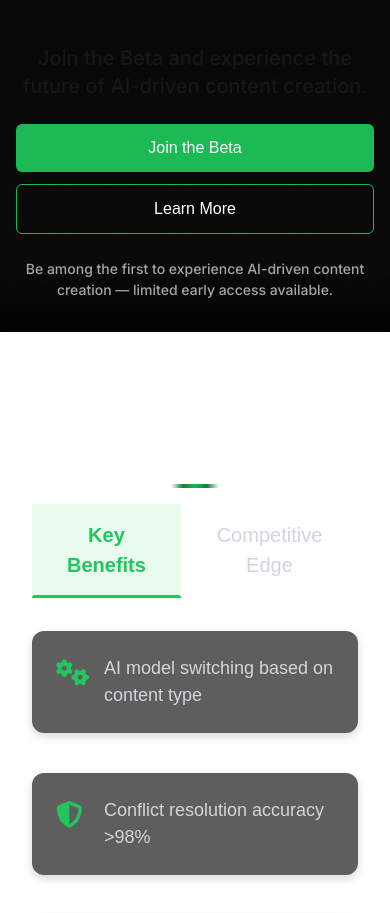
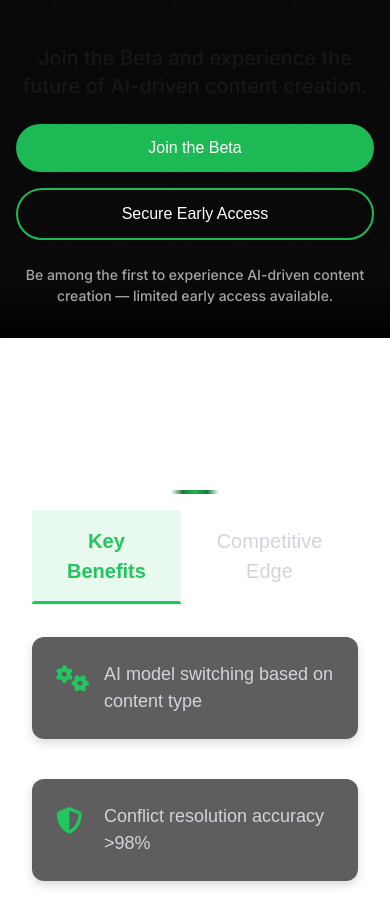
Before and after one commit to jschibelli/snyaplyai-landing, a Next.js app: page / in a window 390 px wide. Shown: the part 2080-2993 px from the top of the page. Built offline with nearby package versions, Linux system fonts and the light colour scheme.

Commit message:
Enhance LeadersSection with animations; integrate CTAButton for improved call-to-action; update layout for better user engagement and responsiveness

```diff
--- a/app/components/LeadersSection.tsx
+++ b/app/components/LeadersSection.tsx
@@ -1,4 +1,7 @@
+"use client";
 import React from 'react';
+import { motion } from 'framer-motion';
+import { CTAButton } from './CTAButton';
 
 const LeadersSection = () => {
   return (
@@ -22,59 +25,98 @@ const LeadersSection = () => {
       </div>
 
       <div className="container mx-auto px-4 max-w-7xl relative z-10">
-        {/* Section Title */}
-        <h2 className="text-2xl md:text-3xl lg:text-4xl text-center font-bold mb-12">
+        {/* Section Title with animation */}
+        <motion.h2
+          className="text-2xl md:text-3xl lg:text-4xl text-center font-bold mb-12"
+          initial={{ opacity: 0, y: 20 }}
+          animate={{ opacity: 1, y: 0 }}
+          transition={{ duration: 0.6 }}
+        >
           Powered by Industry-Leading Technology
-        </h2>
+        </motion.h2>
 
-        {/* Three Column Layout */}
+        {/* Three Column Layout with staggered animations */}
         <div className="flex flex-col md:flex-row justify-between items-start gap-4 md:gap-8 mb-12">
           {/* Column 1 */}
-          <div className="w-full md:w-1/3 mb-8 md:mb-0 px-0 md:px-4 column">
+          <motion.div
+            className="w-full md:w-1/3 mb-8 md:mb-0 px-0 md:px-4 column"
+            initial={{ opacity: 0, y: 30 }}
+            animate={{ opacity: 1, y: 0 }}
+            transition={{ duration: 0.6, delay: 0.1 }}
+          >
             <p className="text-white text-base md:text-lg font-medium">
               <strong>OpenAI</strong> - GPT-4o provides best-in-class content generation and real-time suggestions.
             </p>
-          </div>
+          </motion.div>
 
           {/* Column 2 */}
-          <div className="w-full md:w-1/3 mb-8 md:mb-0 px-0 md:px-4 column">
+          <motion.div
+            className="w-full md:w-1/3 mb-8 md:mb-0 px-0 md:px-4 column"
+            initial={{ opacity: 0, y: 30 }}
+            animate={{ opacity: 1, y: 0 }}
+            transition={{ duration: 0.6, delay: 0.2 }}
+          >
             <p className="text-white text-base md:text-lg font-medium">
               <strong>Redis</strong> - State handling ensures fast conflict resolution and consistent multi-user state.
             </p>
-          </div>
+          </motion.div>
 
           {/* Column 3 */}
-          <div className="w-full md:w-1/3 mb-8 md:mb-0 px-0 md:px-4 column">
+          <motion.div
+            className="w-full md:w-1/3 mb-8 md:mb-0 px-0 md:px-4 column"
+            initial={{ opacity: 0, y: 30 }}
+            animate={{ opacity: 1, y: 0 }}
+            transition={{ duration: 0.6, delay: 0.3 }}
+          >
             <p className="text-white text-base md:text-lg font-medium">
               <strong>Claude 3.7</strong> - Delivers nuanced, context-aware AI generation with adaptive responses.
             </p>
-          </div>
+          </motion.div>
         </div>
 
-        {/* CTA Section */}
-        <div className="text-center mb-6">
+        {/* CTA Section with animations */}
+        <motion.div
+          className="text-center mb-6"
+          initial={{ opacity: 0, y: 30 }}
+          animate={{ opacity: 1, y: 0 }}
+          transition={{ duration: 0.6, delay: 0.4 }}
+        >
           <p className="text-xl md:text-2xl mb-6 cta-text">
             Join the Beta and experience the future of AI-driven content creation.
           </p>
 
-          <div className="flex flex-col sm:flex-row justify-center gap-4 cta-buttons">
-            <button
-              className="text-white text-base cta-button-primary"
-            >
-              Join the Beta
-            </button>
-            <button
-              className="text-white text-base cta-button-secondary"
-            >
-              Learn More
-            </button>
-          </div>
-        </div>
+          <motion.div
+            className="flex flex-col sm:flex-row justify-center gap-4"
+            initial={{ opacity: 0, scale: 0.95 }}
+            animate={{ opacity: 1, scale: 1 }}
+            transition={{ duration: 0.5, delay: 0.5 }}
+          >
+            <CTAButton
+            variant="primary"
+            text="Join the Beta"
+            onClick={() => console.log('Join Beta clicked')}
+            ariaLabel="Join the SynaplyAI beta program"
+            className="min-h-[44px]" // WCAG tap target size
+            />
+            <CTAButton
+              variant="secondary"
+                          text="Secure Early Access"
+                          onClick={() => console.log('Secure Early Access clicked')}
+                          ariaLabel="Secure early access to SynaplyAI"
+                          className="min-h-[44px]" // WCAG tap target size
+            />
+          </motion.div>
+        </motion.div>
 
-        {/* Exclusive Access Line */}
-        <p className="text-center exclusive-text">
+        {/* Exclusive Access Line with animation */}
+        <motion.p
+          className="text-center exclusive-text"
+          initial={{ opacity: 0 }}
+          animate={{ opacity: 1 }}
+          transition={{ duration: 0.6, delay: 0.6 }}
+        >
           Be among the first to experience AI-driven content creation — limited early access available.
-        </p>
+        </motion.p>
       </div>
     </section>
   );
```
